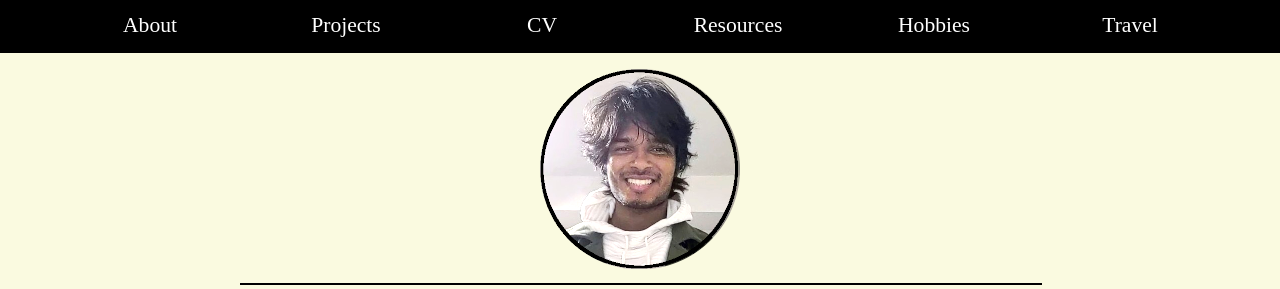
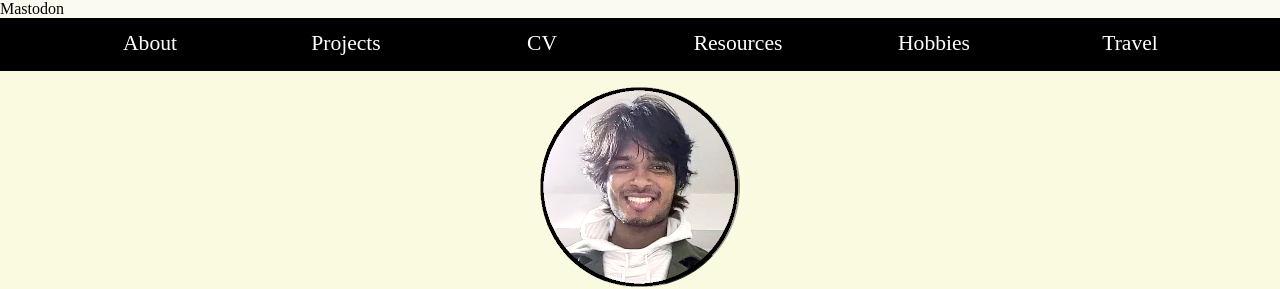
Before and after one commit to anuragg-in/anuragg-in.github.io, a plain HTML site: page index.html in a window 1280 px wide. Shown: the top 289 px of the page. Drawn offline with Linux system fonts and the light colour scheme.

Commit message:
added mastodon verification

```diff
--- a/index.html
+++ b/index.html
@@ -29,6 +29,7 @@
     <!-- <meta name="twitter:site" content="@anuraggin"> -->
 
 		<link rel="canonical" href="https://www.anuragg.in/" />
+		<a rel="me" href="https://mastodon.social/@anuragg">Mastodon</a>
 
 		<link href="index.css" rel="stylesheet" />
         <link rel="icon" href="images/icon.png"/>
```
